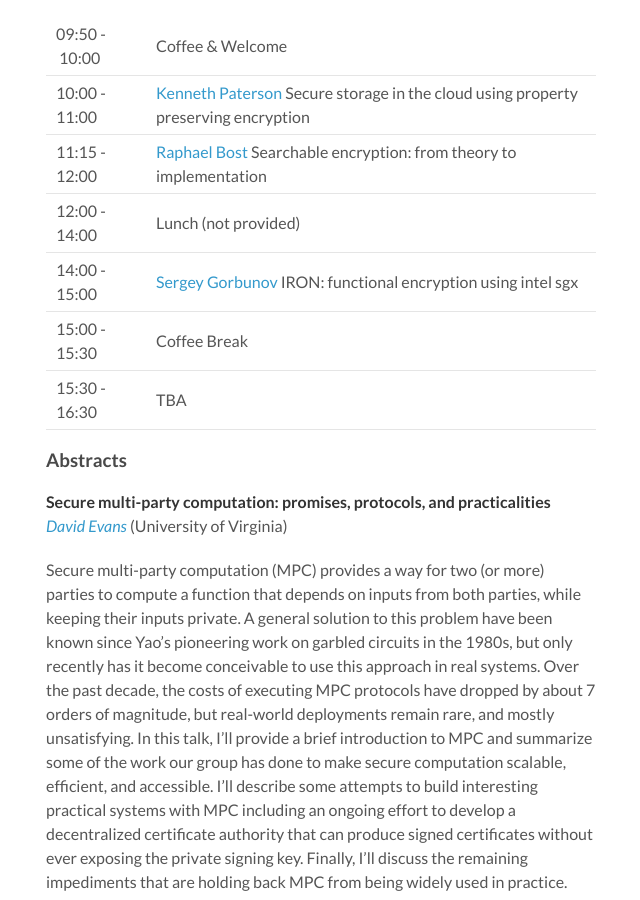
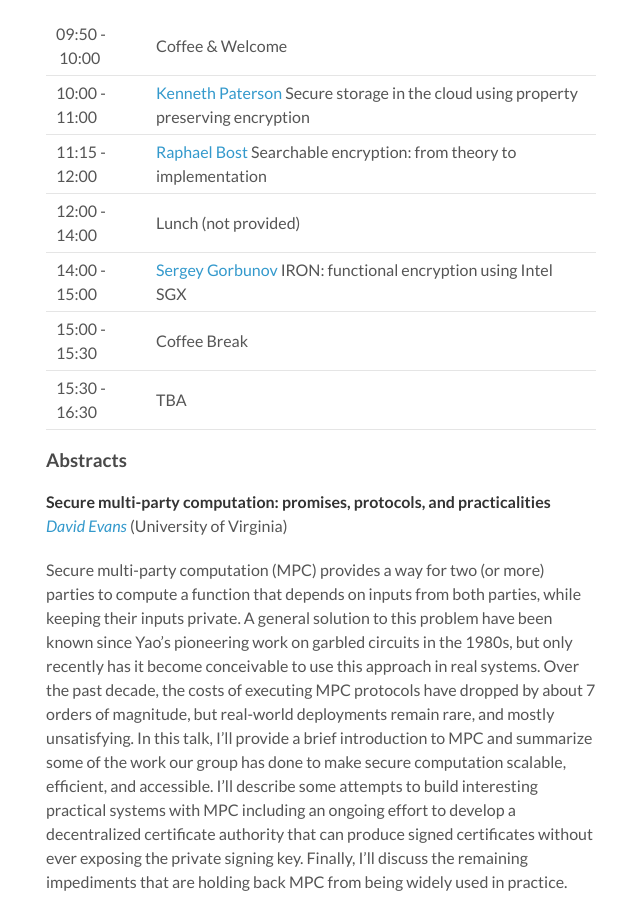
Before and after one commit to pariscryptoday/pariscryptoday.github.io, a Jekyll site: the page built from _posts/2017-03-17-fifth.md, in a window 1280 px wide and 900 px high, scrolled down 1055 px. Shown: the whole window, without its empty margins (164-804 px from the left). Built offline with Jekyll 4.4.1, drawn with Linux system fonts in a browser that asks for light colours; some of the changed text lies outside the part shown.

Commit message:
Minor fix

```diff
--- a/_posts/2017-03-17-fifth.md
+++ b/_posts/2017-03-17-fifth.md
@@ -29,7 +29,7 @@ The next Paris Area Crypto Day will take place on 27.06.2017 and 28.06.2017 (Tue
 | 10:00 - 11:00 | [Kenneth Paterson](#KenPat) Secure storage in the cloud using property preserving encryption
 | 11:15 - 12:00 | [Raphael Bost](#RapBos) Searchable encryption: from theory to implementation
 | 12:00 - 14:00 | Lunch (not provided)
-| 14:00 - 15:00 | [Sergey Gorbunov](#SerGor) IRON: functional encryption using intel sgx
+| 14:00 - 15:00 | [Sergey Gorbunov](#SerGor) IRON: functional encryption using Intel SGX
 | 15:00 - 15:30 | Coffee Break
 | 15:30 - 16:30 | TBA
 
@@ -78,7 +78,7 @@ In this presentation, I will try to give an insight on the big challenges of sea
 To do so, I will talk about lower bounds, recent attacks and constructions, and ongoing work, both theoretical and practical. This will give you a glimpse at the variety of techniques and tools that can be applied to searchable encryption, and at how wide this topic can be, ranging from theoretical computer science, to systems design.
 Finally, I will conclude by describing some exciting open problems on searchable encryption, again both theoretical and practical.
 
-**<a name="SerGor"></a>IRON: functional encryption using intel sgx**<br>
+**<a name="SerGor"></a>IRON: functional encryption using Intel SGX**<br>
 *[Sergey Gorbunov](https://cs.uwaterloo.ca/~sgorbuno/)* (University of Waterloo)
 
 Functional encryption (FE) is an extremely powerful cryptographic mechanism that lets an authorized entity compute on encrypted data, and learn the results in the clear. However, all current cryptographic instantiations for general FE are too impractical to be implemented. We build Iron, a practical and usable FE system using Intel’s recent Software Guard Extensions (SGX). We show that Iron can be applied to complex functionalities, and even for simple functions, outperforms the best known cryptographic schemes. We argue security by modeling FE in the context of hardware elements, and prove that Iron satisfies the security model.
```
